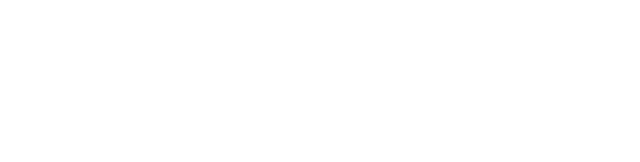
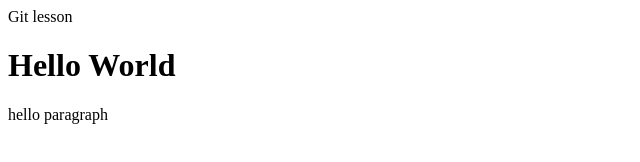
Before and after one commit to Uthmankabir/git_kaybee, a plain HTML site: page index.html in a window 1280 px wide. Shown: the whole page, without its empty margins (0-640 px from the left). Drawn offline with Linux system fonts and the light colour scheme.

Commit message:
added new paragraph

```diff
--- a/index.html
+++ b/index.html
@@ -1,4 +1,10 @@
 <!DOCTYPE html>
 <html>
-
+    <head>
+        <tittle>Git lesson</tittle>
+    </head>
+    <body>
+        <h1>Hello World</h1>
+        <p>hello paragraph</p>
+    </body>
 </html>
```
